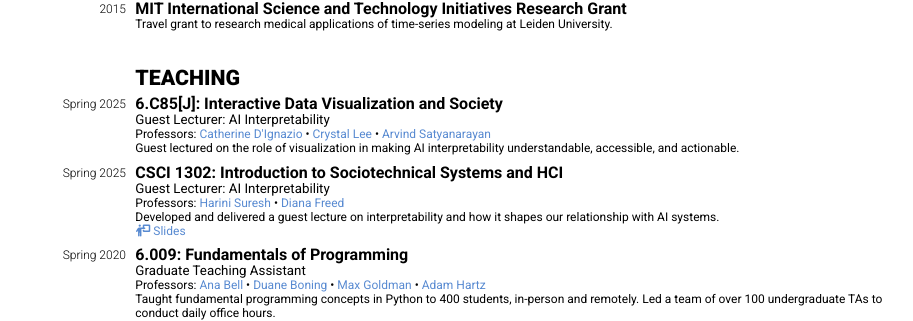
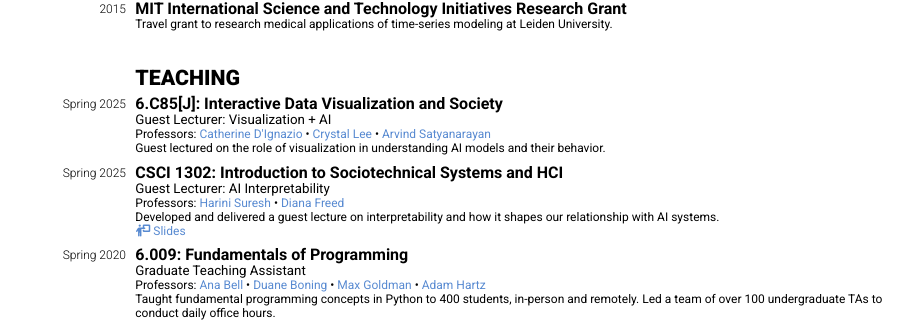
Before and after one commit to aboggust/aboggust.github.io, a Jekyll site: the page built from cv.markdown, in a window 1280 px wide and 900 px high, scrolled down 3557 px. Shown: the part 148-469 px from the top of the window, without its empty margins (185-1098 px from the left). Built offline with Jekyll 4.4.1, drawn with Linux system fonts in a browser that asks for light colours; nearby versions of some CDN libraries.

Commit message:
Update MIT Vis & Society guest lecture title

```diff
--- a/_data/teaching.yml
+++ b/_data/teaching.yml
@@ -1,11 +1,11 @@
 - name: "6.C85[J]: Interactive Data Visualization and Society"
-  role: "Guest Lecturer: AI Interpretability"
+  role: "Guest Lecturer: Visualization + AI"
   professors:
     - catherinedignazio
     - crystallee
     - arvindsatya
   semester: Spring 2025
-  description: Guest lectured on the role of visualization in making AI interpretability understandable, accessible, and actionable.
+  description: Guest lectured on the role of visualization in understanding AI models and their behavior.
 
 - name: "CSCI 1302: Introduction to Sociotechnical Systems and HCI"
   role: "Guest Lecturer: AI Interpretability"
```
Also changed, not shown: 1 other file.
